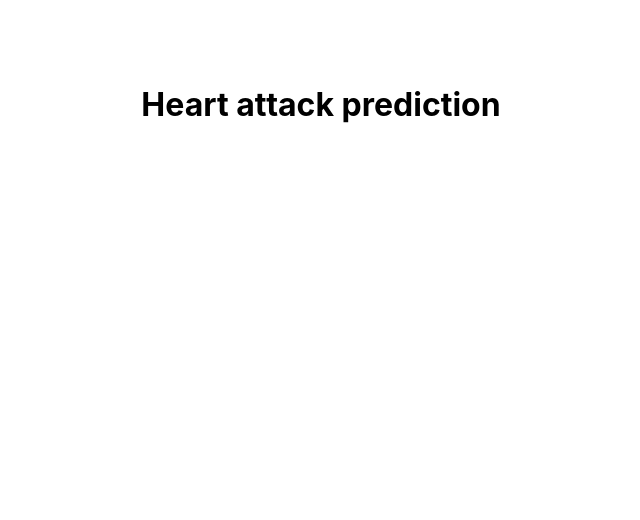
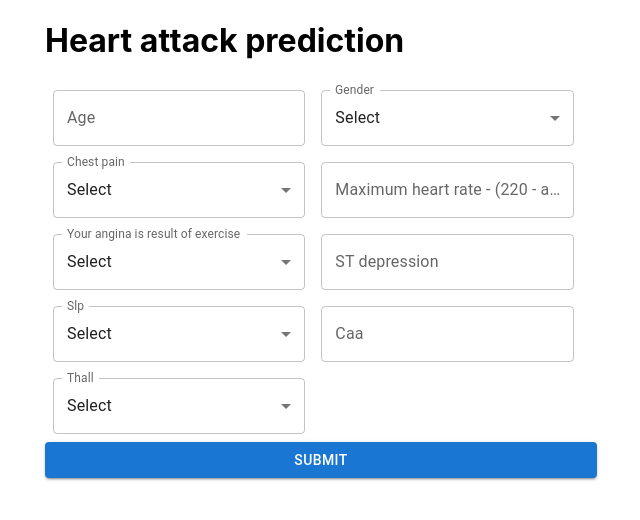
Before and after one commit to beksuItan/heart-attack-prediction, a Next.js app: page / in a window 1280 px wide. Shown: the top 520 px of the page, without its empty margins (319-959 px from the left). Built offline with nearby package versions, Linux system fonts and the light colour scheme.

Commit message:
feat: add forms

```diff
--- a/package.json
+++ b/package.json
@@ -9,6 +9,9 @@
     "lint": "next lint"
   },
   "dependencies": {
+    "@emotion/react": "^11.10.5",
+    "@emotion/styled": "^11.10.5",
+    "@mui/material": "^5.11.0",
     "@types/node": "18.11.13",
     "@types/react": "18.0.26",
     "@types/react-dom": "18.0.9",
--- a/pages/index.tsx
+++ b/pages/index.tsx
@@ -1,21 +1,278 @@
 import Head from 'next/head'
-import Image from 'next/image'
-import styles from '../styles/Home.module.css'
+import TextField from '@mui/material/TextField';
+import Container from '@mui/material/Container';
+import Box from '@mui/material/Box';
+import Button from '@mui/material/Button';
+import Stack from '@mui/material/Stack';
+
+import {useState} from "react";
 
 export default function Home() {
-  return (
-    <div className={styles.container}>
+    const genders = [
+        {
+            value: 1,
+            label: 'Male',
+        },
+        {
+            value: 0,
+            label: 'Female',
+        }
+    ];
+    const pains = [
+        {
+            value: 0,
+            label: 'Typical angina',
+        },
+        {
+            value: 1,
+            label: 'Atypical angina',
+        },
+        {
+            value: 2,
+            label: 'Non-anginal pain',
+        },
+        {
+            value: 3,
+            label: 'Asymtptomatic',
+        }
+    ];
+    const answers = [
+        {
+            value: 0,
+            label: 'No'
+        },
+        {
+            value: 1,
+            label: 'Yes'
+        }
+    ];
+    const slopes = [
+        {
+            value: 0,
+            label: 'Unslopping'
+        },
+        {
+            value: 1,
+            label: 'Downslopping'
+        }
+    ];
+    const levelsHemoglobin = [
+        {
+            value: 0,
+            label: 'I don\'t know'
+        },
+        {
+            value: 1,
+            label: 'Problem with heart'
+        },
+        {
+            value: 2,
+            label: 'No'
+        },
+        {
+            value: 3,
+            label: 'No normal blood flow'
+        },
+    ];
+
+    const [age, setAge] = useState<string>();
+    const [sex, setSex] = useState<string>();
+    const [cp, setCp] = useState<string>();
+    const [thalachh, setThalachh] = useState<string>();
+    const [exng, setExng] = useState<string>();
+    const [oldpeak, setOldpeak] = useState<string>();
+    const [slp, setSlp] = useState<string>();
+    const [caa, setCaa] = useState<string>();
+    const [thall, setThall] = useState<string>();
+
+    const [results, setResults] = useState();
+
+    const handleAgeChange = (event) => setAge(event.target.value);
+    const handleSexChange = (event) => setSex(event.target.value);
+    const handleCpChange = (event) => setCp(event.target.value);
+    const handleThalachhChange = (event) => setThalachh(event.target.value);
+    const handleExngChange = (event) => setExng(event.target.value);
+    const handleOldpeakChange = (event) => setOldpeak(event.target.value);
+    const handleSlpChange = (event) => setSlp(event.target.value);
+    const handleCaaChange = (event) => setCaa(event.target.value);
+    const handleThallChange = (event) => setThall(event.target.value);
+
+    const handleSubmit = (event) => {
+        event.preventDefault();
+        const payload = {
+            "age": parseInt(age!),
+            "sex": parseInt(sex!),
+            "cp": parseInt(cp!),
+            "thalachh": parseInt(thalachh!),
+            "exng": parseInt(exng!),
+            "oldpeak": parseFloat(oldpeak!),
+            "slp": parseInt(slp!),
+            "caa": parseInt(caa!),
+            "thall": parseInt(thall!)
+        };
+
+        fetch("http://157.245.64.45:5000/predict", {
+            method: "POST",
+            headers: { 'Content-Type': 'application/json' },
+            body: JSON.stringify(payload),
+        }).then((res) => res.json())
+            .then((data) => setResults(data));
+    };
+
+  // @ts-ignore
+    // @ts-ignore
+    return (
+    <Container maxWidth="sm">
       <Head>
         <title>Hear attack prediction</title>
         <meta name="description" content="Heart attack application" />
         <link rel="icon" href="/favicon.ico" />
       </Head>
 
-      <main className={styles.main}>
-        <h1>Heart attack prediction</h1>
+      <main>
+          <h1>Heart attack prediction</h1>
+          { !results ? (
+              <Box
+                  component="form"
+                  sx={{
+                      '& .MuiTextField-root': { m: 1, width: '25ch' },
+                  }}
+                  noValidate
+                  autoComplete="off"
+                  onSubmit={handleSubmit}
+              >
+                  <div>
+                      <TextField
+                          id="outlined-required"
+                          label="Age"
+                          type="number"
+                          inputProps={{ inputMode: 'numeric', pattern: '[0-9]*' }}
+                          value={age}
+                          onChange={handleAgeChange}
+                      />
+                      <TextField
+                          id="outlined-selected"
+                          label="Gender"
+                          select
+                          SelectProps={{
+                              native: true,
+                          }}
+                          onChange={handleSexChange}
+                      >
+                          <option>Select</option>
+                          {genders.map((option) => (
+                              <option key={option.value} value={option.value}>
+                                  {option.label}
+                              </option>
+                          ))}
+                      </TextField>
+                      <TextField
+                          id="outlined-required"
+                          label="Chest pain"
+                          select
+                          SelectProps={{
+                              native: true,
+                          }}
+                          onChange={handleCpChange}
+                      >
+                          <option>Select</option>
+                          {pains.map((option) => (
+                              <option key={option.value} value={option.value}>
+                                  {option.label}
+                              </option>
+                          ))}
+                      </TextField>
+                      <TextField
+                          id="outlined-required"
+                          label="Maximum heart rate - (220 - age)"
+                          type="number"
+                          inputProps={{ inputMode: 'numeric', pattern: '[0-9]*' }}
+                          value={thalachh}
+                          onChange={handleThalachhChange}
+                      />
+                      <TextField
+                          id="outlined-required"
+                          label="Your angina is result of exercise"
+                          select
+                          SelectProps={{
+                              native: true,
+                          }}
+                          onChange={handleExngChange}
+                      >
+                          <option>Select</option>
+                          {answers.map((option) => (
+                              <option key={option.value} value={option.value}>
+                                  {option.label}
+                              </option>
+                          ))}
+                      </TextField>
+                      <TextField
+                          id="outlined-required"
+                          label="ST depression"
+                          type="number"
+                          inputProps={{ inputMode: 'numeric', pattern: '[0-9]*' }}
+                          value={oldpeak}
+                          onChange={handleOldpeakChange}
+                      />
+                      <TextField
+                          id="outlined-required"
+                          label="Slp"
+                          select
+                          SelectProps={{
+                              native: true,
+                          }}
+                          onChange={handleSlpChange}
+                      >
+                          <option>Select</option>
+                          {slopes.map((option) => (
+                              <option key={option.value} value={option.value}>
+                                  {option.label}
+                              </option>
+                          ))}
+                      </TextField>
+                      <TextField
+                          id="outlined-required"
+                          label="Caa"
+                          type="number"
+                          inputProps={{ inputMode: 'numeric', pattern: '[0-9]*' }}
+                          value={caa}
+                          onChange={handleCaaChange}
+                      />
+                      <TextField
+                          id="outlined-required"
+                          label="Thall"
+                          select
+                          SelectProps={{
+                              native: true,
+                          }}
+                          onChange={handleThallChange}
+                      >
+                          <option>Select</option>
+                          {levelsHemoglobin.map((option) => (
+                              <option key={option.value} value={option.value}>
+                                  {option.label}
+                              </option>
+                          ))}
+                      </TextField>
+                  </div>
+                  <Button type="submit" variant="contained" fullWidth={true}>Submit</Button>
+              </Box>
+          ): (
+              <Stack
+                  direction="row"
+                  justifyContent="center"
+                  alignItems="center"
+                  spacing={2}
+              >
+                  <p>
+                      {results?.predict > 0 ? 'I\'m sorry to tell you, but you\'re at risk for a heart attack.  Please see a doctor if you have any complaints. Get well soon!'
+                      : 'Congratulations! You passed the rapid heart attack test. You are out of the risk zone for a heart attack. Stay healthy as you!' }
+                  </p>
+              </Stack>
+          )}
       </main>
 
 
-    </div>
+    </Container>
   )
 }
--- a/tsconfig.json
+++ b/tsconfig.json
@@ -1,5 +1,6 @@
 {
   "compilerOptions": {
+    "baseUrl": "./",
     "target": "es5",
     "lib": ["dom", "dom.iterable", "esnext"],
     "allowJs": true,
```
Also changed, not shown: 1 other file (tests, documents, lock files or other folders).
